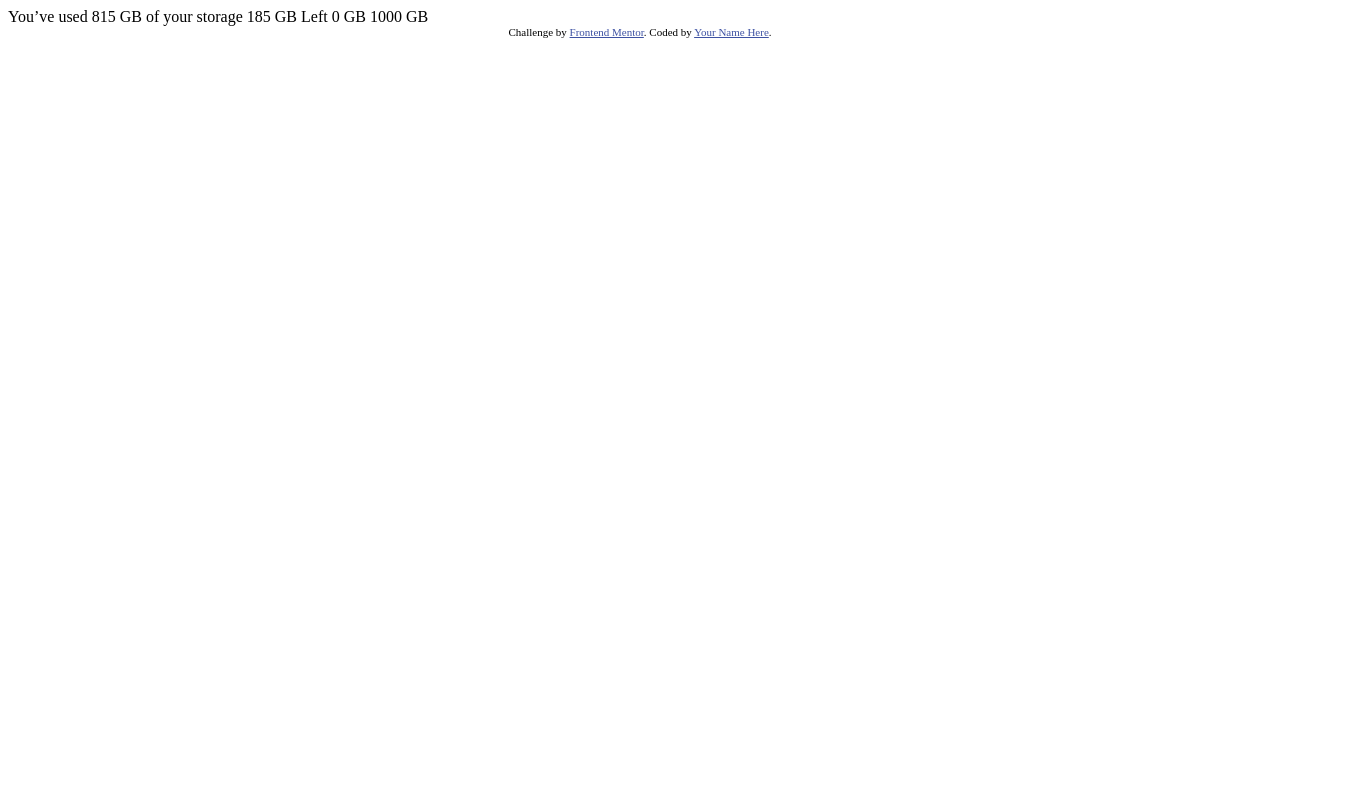
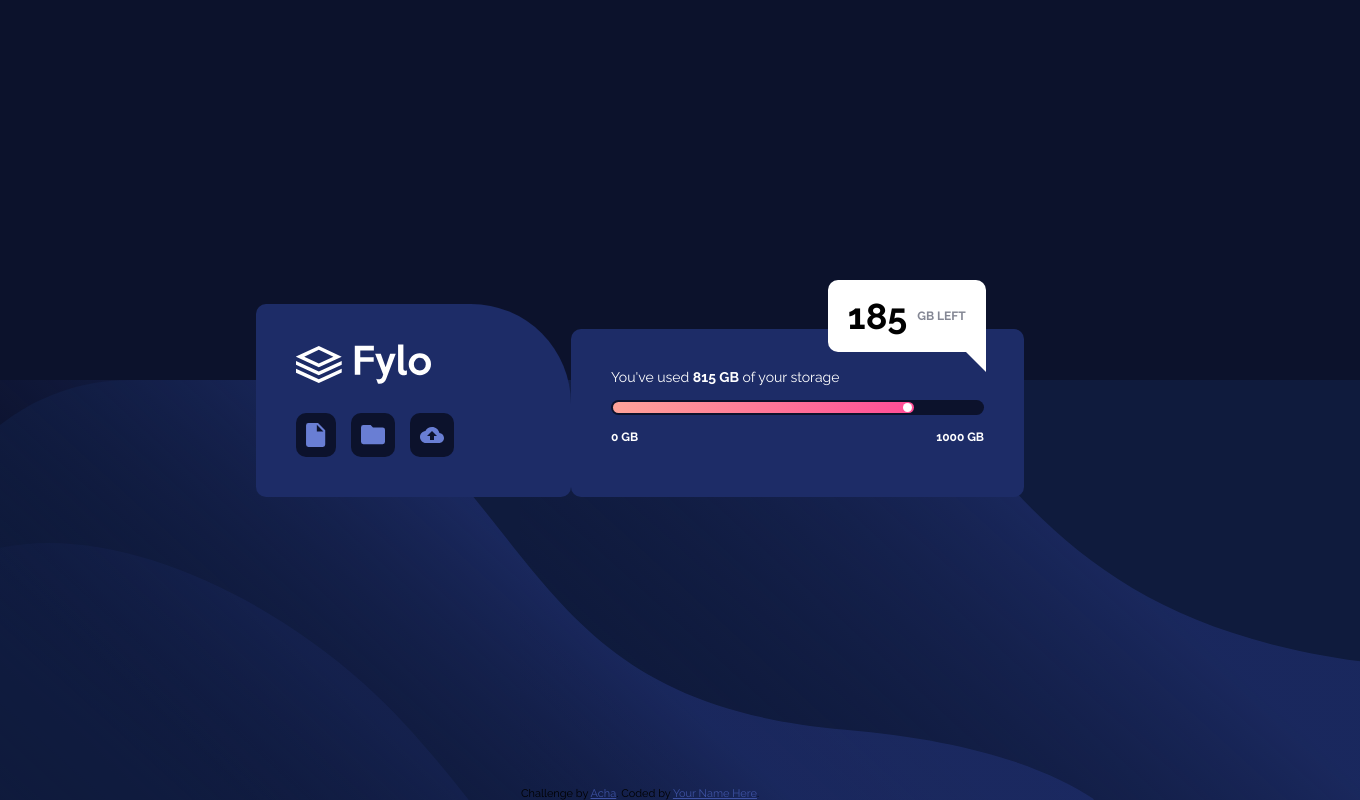
Before and after one commit to nataschalamsu/fylo-data-storage-component-challenge, a plain HTML site: page index.html in a window 1280 px wide. Shown: the whole page, 1360 px wide, since content can reach past the window. Drawn offline with Linux system fonts and the light colour scheme.

Commit message:
web styling

```diff
--- a/index.html
+++ b/index.html
@@ -5,27 +5,54 @@
   <meta name="viewport" content="width=device-width, initial-scale=1.0"> <!-- displays site properly based on user's device -->
 
   <link rel="icon" type="image/png" sizes="32x32" href="./images/favicon-32x32.png">
-
+  <link rel="stylesheet" href="styles.css">
   <title>Frontend Mentor | Fylo data storage component</title>
 
   <!-- Feel free to remove these styles or customise in your own stylesheet 👍 -->
-  <style>
-    .attribution { font-size: 11px; text-align: center; }
-    .attribution a { color: hsl(228, 45%, 44%); }
-  </style>
 </head>
 <body>
 
-  You’ve used 815 GB of your storage
+  <!-- You’ve used 815 GB of your storage
 
   185 GB Left
 
   0 GB
-  1000 GB
-
-  <div class="attribution">
-    Challenge by <a href="https://www.frontendmentor.io?ref=challenge" target="_blank">Frontend Mentor</a>.
-    Coded by <a href="#">Your Name Here</a>.
+  1000 GB -->
+  <div class="container">
+    <div class="wrapper">
+      <div class="actions__container">
+        <img src="/images/logo.svg" alt="logo" id="logo">
+        <div class="actions">
+          <div class="action"><img src="/images/icon-document.svg" class="action__image" alt="documents"></div>
+          <div class="action"><img src="/images/icon-folder.svg" class="action__image" alt="folder"></div>
+          <div class="action"><img src="/images/icon-upload.svg" class="action__image" alt="upload"></div>
+        </div>
+      </div>
+      <div class="talk__box">
+        <span id="capacity__number">185</span>
+        <span id="capacity__unit">gb left</span>
+      </div>
+      <div class="storage-bar__container">
+        <span class="storage__info">You've used <strong>815 GB</strong> of your storage</span>
+        <div class="storage-capacity"></div>
+        <div class="progress-bar__wrapper">
+          <div class="progress-bar__background">
+            <div class="bar">
+              <div class="circle"></div>
+            </div>
+          </div>
+          <div class="progress-bar__label">
+            <span class="label">0 GB</span>
+            <span class="label">1000 GB</span>
+          </div>
+        </div>
+      </div>
+    </div>
+    <img src="/images/bg-desktop.svg" alt="background" id="background">
+    <div class="attribution">
+      Challenge by <a href="https://www.frontendmentor.io?ref=challenge" target="_blank">Acha</a>.
+      Coded by <a href="#">Your Name Here</a>.
+    </div>
   </div>
 </body>
 </html>
--- /dev/null
+++ b/styles.css
@@ -0,0 +1,152 @@
+@import url('https://fonts.googleapis.com/css2?family=Raleway:wght@400;700&display=swap');
+
+html {
+  box-sizing: border-box;
+}
+
+*,*:before,*:after{box-sizing:inherit}
+
+body {
+  margin: 0;
+  padding: 0;
+  font-family: 'Raleway', sans-serif;
+  background-color: hsl(229, 57%, 11%);
+}
+
+.container {
+  min-height: 100vh;
+  display: flex;
+  align-items: center;
+  justify-content: center;
+}
+
+.wrapper {
+  display: flex;
+  justify-content: space-between;
+  width: 60%;
+}
+
+#logo {
+  margin-bottom: 25px;
+}
+
+.actions__container, .storage-bar__container {
+  background-color: hsl(228, 56%, 26%);
+  padding: 40px;
+}
+
+.actions__container {
+  width: 20em;
+  border-radius: 10px 100px 10px 10px;
+  /* margin-right: 30px; */
+}
+
+.actions {
+  display: flex;
+}
+
+.action {
+  display: flex;
+  align-items: center;
+  justify-content: center;
+  border-radius: 10px;
+  padding: 10px;
+  background-color: hsl(229, 57%, 11%);
+  margin-right: 15px;
+}
+
+.storage-bar__container {
+  align-self: flex-end;
+  width: 60%;
+  height: 12em;
+  border-radius: 10px;
+  color: white;
+  font-size: 14px;
+}
+
+.talk__box {
+  display: flex;
+  align-items: center;
+  position: absolute;
+  background-color: white;
+  padding: 15px 20px;
+  top: 35%;
+  right: 23%;
+  border-radius: 10px 10px 0 10px;
+}
+
+.talk__box:after {
+	content: "";
+  position: absolute;
+  top: 100%;
+  right: 0;
+  border-top: 20px solid white;
+  border-top-color: white;
+  border-left: 20px solid transparent;
+  border-right: 0px solid transparent;
+}
+
+#capacity__number {
+  color: black;
+  font-size: 36px;
+  font-weight: 700;
+  margin-right: 10px;
+}
+
+#capacity__unit {
+  color: hsl(229, 7%, 55%);
+  vertical-align: center;
+  font-weight: 700;
+  text-transform: uppercase;
+  font-size: 12px;
+}
+
+.progress-bar__background {
+  width: 100%;
+  height: 15px;
+  background-color: hsl(229, 57%, 11%);
+  border-radius: 10px;
+  margin: 15px 0;
+  padding: 2px;
+}
+
+.bar {
+  display: flex;
+  align-items: center;
+  justify-content: flex-end;
+  position: relative;
+  height: 100%;
+  width: calc((815 / 1000) * 100%);
+  border-radius: 10px;
+  background-image: linear-gradient(to right, hsl(6, 100%, 80%), hsl(335, 100%, 65%));
+  padding: 1px 2px;
+}
+
+.circle {
+  position: relative;
+  background-color: white;
+  border-radius: 100%;
+  z-index: 10;
+  height: 100%;
+  width: 9px;
+  float: right;
+}
+
+.progress-bar__label {
+  display: flex;
+  justify-content: space-between;
+}
+
+.label {
+  font-size: 12px;
+  font-weight: 700;
+}
+
+#background {
+  position: absolute;
+  z-index: -1;
+  bottom: 0;
+}
+
+.attribution { font-size: 11px; text-align: center; position: absolute; bottom: 0; }
+.attribution a { color: hsl(228, 45%, 44%); }
```
